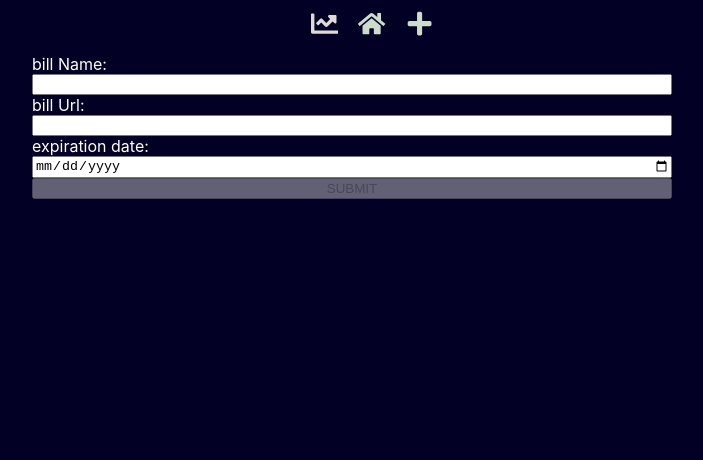
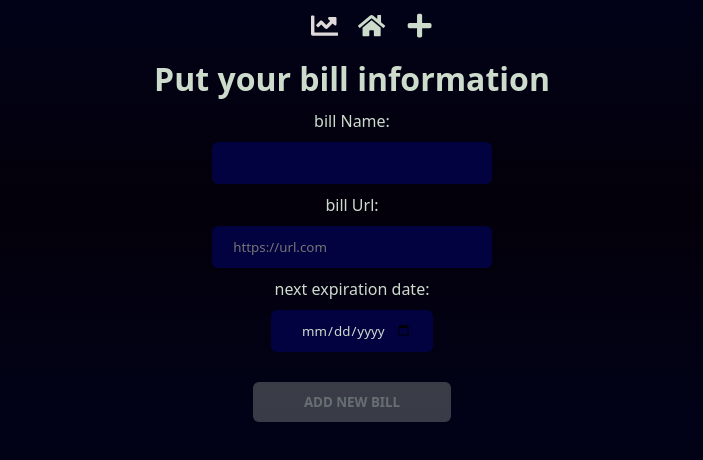
Before and after one commit to akiosTerr/pay-my-bills, a React (Create React App) app: page /add in a window 1280 px wide. Shown: the top 460 px of the page, without its empty margins (288-991 px from the left). Built offline with nearby package versions, Linux system fonts and the light colour scheme; no server answers.

Commit message:
History component style, theme color overhaul and other tweaks

```diff
--- a/src/components/addItemForm.tsx
+++ b/src/components/addItemForm.tsx
@@ -11,25 +11,27 @@ function AddItemForm() {
     const [gotoUrl, setGotoUrl] = useState<string>('');
     const [dueDate, setDueDate] = useState<Date | null>(null);
 
-    const onChangeTitle = (e:React.ChangeEvent<HTMLInputElement>) => {
+    const onChangeTitle = (e: React.ChangeEvent<HTMLInputElement>) => {
         setTitle(e.target.value)
     }
-    const onChangeDueDate = (e:React.ChangeEvent<HTMLInputElement>) => {
+    const onChangeDueDate = (e: React.ChangeEvent<HTMLInputElement>) => {
         const newDate = new Date(e.target.value)
         setDueDate(newDate)
     }
-    const onChangeGotoUrl = (e:React.ChangeEvent<HTMLInputElement>) => {
+    const onChangeGotoUrl = (e: React.ChangeEvent<HTMLInputElement>) => {
         setGotoUrl(e.target.value)
     }
 
 
 
     const validateFields = () => {
-        const fields = [title,gotoUrl]
-        return fields.some(item => item.length < 2)
+        const fields = [title, gotoUrl]
+        const textFieldCheck = fields.some(item => item.length < 2)
+        const dateFieldCheck = !dueDate
+        return  textFieldCheck || dateFieldCheck
     }
 
-    const onSubmitHandler = (e:any) => {
+    const onSubmitHandler = (e: any) => {
         e.preventDefault()
         if(!dueDate) return
         const formObject: RecurringBillAddRequest = {
@@ -38,19 +40,30 @@ function AddItemForm() {
             dueDate,
         }
         console.log(formObject)
-        addRecurringBill(formObject,navigate)()
+        addRecurringBill(formObject, navigate)()
     }
 
     return (
-    <form onSubmit={onSubmitHandler} className="add-item-form">
-        <label className="item-title">bill Name:</label>
-        <input value={title} onChange={onChangeTitle} className="title-input" type="text" name="title" id="billTitle-input" />
-        <label className="item-title">bill Url:</label>
-        <input value={gotoUrl} onChange={onChangeGotoUrl} className="goto-input" type="text" name="gotoUrl" id="gotoUrl-input" />
-        <label className="item-title">expiration date:</label>
-        <input onChange={onChangeDueDate} className="expire-input" type="date" name="due" id="expire-input" />
-        <button disabled={validateFields()} className="submit-button" type="submit" value="Submit">SUBMIT</button>
-    </form>
+        <form onSubmit={onSubmitHandler} className="add-item-form">
+            <h1 className="form-title">
+                Put your bill information
+            </h1>
+            <label className="label item-title">
+                bill Name:
+            </label>
+            <input value={title} onChange={onChangeTitle} className="input-text title-input" type="text" name="title" id="billTitle-input" />
+            <label className="label item-title">
+                bill Url:
+            </label>
+            <input placeholder='https://url.com' value={gotoUrl} onChange={onChangeGotoUrl} className="input-text goto-input" type="text" name="gotoUrl" id="gotoUrl-input" />
+            <label className="label item-title">
+                next expiration date:
+            </label>
+            <input onChange={onChangeDueDate} className="input-text expire-input" type="date" name="due" id="expire-input" />
+            <button disabled={validateFields()} className="submit-button" type="submit" value="Submit">
+                ADD NEW BILL
+            </button>
+        </form>
     );
 }
 
--- a/src/components/feedItem.tsx
+++ b/src/components/feedItem.tsx
@@ -60,11 +60,11 @@ function FeedItem({ itemProps, updateBills, updateHistory}: proptype) {
                         <a href={itemProps.gotoUrl} title="go to website bill" className="btn goto-url-btn" rel="noreferrer" target="_blank">
                             <FiExternalLink />
                         </a>
+                        <button title="edit bill" className="btn edit-item-btn">
+                            <FiEdit />
+                        </button>
                         <button onClick={deleteItem(itemProps._id)} title="delete bill" className="btn delete-item-btn">
                             <FiTrash2 />
-                        </button>
-                        <button title="edit bill" className="btn edit-item-btn">
-                            <FiEdit />
                         </button>
                     </div>
                 </div>
--- a/src/components/history.tsx
+++ b/src/components/history.tsx
@@ -1,8 +1,6 @@
+import '../style/history.scss';
 import HistoryItem from "./historyItem";
-import '../style/history.scss'
 import { HistoryItemType } from "./interfaces/interfaces";
-import { useEffect, useState } from "react";
-import { getHistoryItems } from "../api_actions/history";
 // import Select from 'react-select'
 
 interface HistoryArrayPropType {
--- a/src/components/mainfeed.tsx
+++ b/src/components/mainfeed.tsx
@@ -45,6 +45,7 @@ function Mainfeed() {
 
     return (
         <>
+        <h1 className="main-title">Pay My Bills 0.1.0</h1>
         <div className="main-feed">
             {
                 recurringBills.map(item => {
--- a/src/style/addItemForm.scss
+++ b/src/style/addItemForm.scss
@@ -1,9 +1,56 @@
+$light-blue: #0865df;
+$active: #03942e;
+$base-text: #cddbcd;
+$darkbg: #0e0d0d;
+$card: #01023f;
+$gray: #727777;
+
 .add-item-form {
+    color: $base-text;
     margin: auto;
-    width: 50%;
+    width: fit-content;
     display: flex;
     flex-direction: column;
-    color: #fff;
+    justify-content: center;
+    align-items: center;
+
+    .form-title {
+        text-align: center;
+        margin-bottom: 10px;
+    }
+    .label {
+        margin-bottom: 10px;
+    }
+    .input-text {
+        height: 40px;
+        border: 1px solid transparent;
+        margin-bottom: 10px;
+        width: 60%;
+        padding: 0px 20px;
+        border-radius: 6px;
+        color: $base-text;
+        background: $card;
+        &:focus {
+            outline: none;
+            border: 1px solid #0865df;
+        }
+    }
+    .submit-button {
+        margin-top: 20px;
+        width: 50%;
+        height: 40px;
+        border-radius: 6px;
+        background: $active;
+        color: $base-text;
+        border: none;
+        font-weight: bold;
+        cursor: pointer;
+        &:disabled {
+            opacity: 0.5;
+            background-color: $gray;
+            cursor: default;
+        }
+    }
     .title-input {
 
     }
@@ -11,9 +58,7 @@
 
     }
     .expire-input {
-
-    }
-    .submit-button {
-
+        width: fit-content;
+        text-align: center;
     }
 }
--- a/src/style/base.scss
+++ b/src/style/base.scss
@@ -1,5 +1,6 @@
 body {
     background: rgb(2,0,36);
+    background: linear-gradient(0deg, #010218 0%, #04000a 51%, #010218 100%);
 }
 h1 {
     margin: 0px;
--- a/src/style/history.scss
+++ b/src/style/history.scss
@@ -1,5 +1,6 @@
 $base-text: #cddbcd;
 $highlight: #2fad10;
+$card: #01023f;
 
 
 .history {
@@ -22,7 +23,7 @@ $highlight: #2fad10;
             grid-template-rows: 1fr 1fr;
             // grid-row-gap: 10px;
             text-align: center;
-            background: #000;
+            background: $card;
             border: 1px solid $highlight;
             border-radius: 6px;
             margin-bottom: 20px;
--- a/src/style/mainfeed.scss
+++ b/src/style/mainfeed.scss
@@ -2,6 +2,7 @@ $base-text: #cddbcd;
 $light-blue: #0865df;
 $gray: #939c9c;
 $active: #00b837;
+$card: #01023f;
 
 
 $paid: #2fad10;
@@ -11,6 +12,10 @@ $danger: #ec0606;
 
 a {
     color: $base-text;
+}
+
+* {
+    font-family: system-ui;
 }
 
 .paid-color {
@@ -24,6 +29,12 @@ a {
 }
 .danger-color {
     color: $danger;
+}
+
+.main-title {
+    color: $base-text;
+    text-align: center;
+    font-family: cursive;
 }
 
 .main-feed {
@@ -66,7 +77,7 @@ a {
         display: flex;
         flex-direction: column;
         color: $base-text;
-        background: #000;
+        background: $card;
         border-radius: 6px;
         margin-right: 5px;
         .item-header {
```
